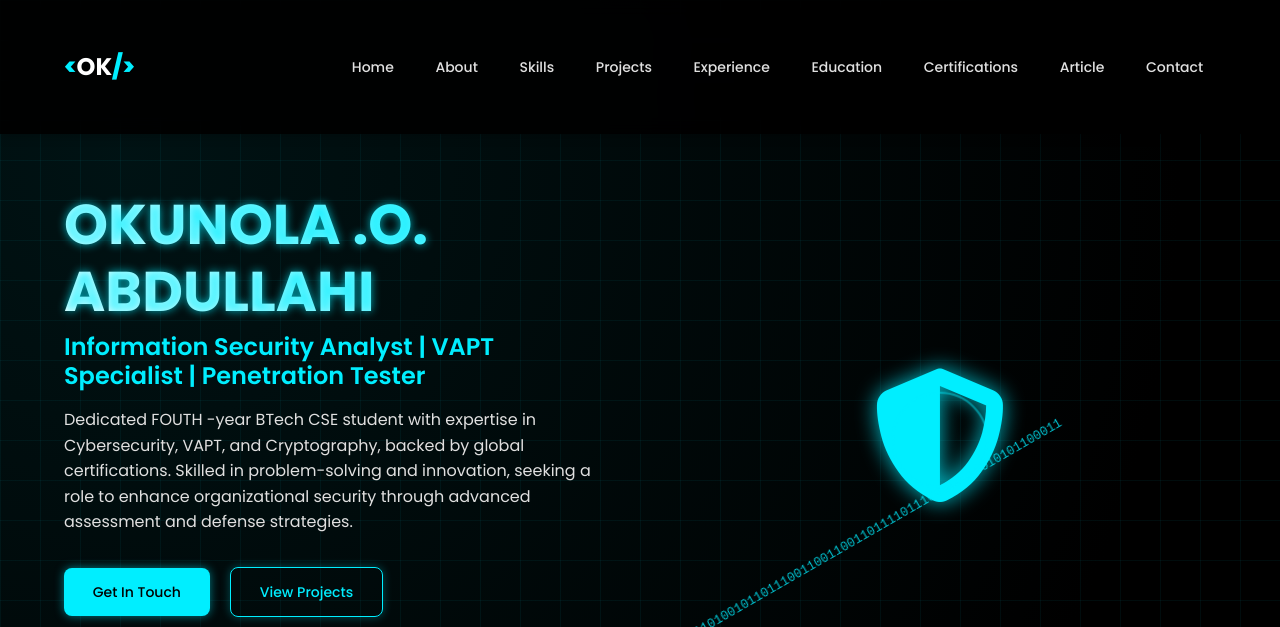
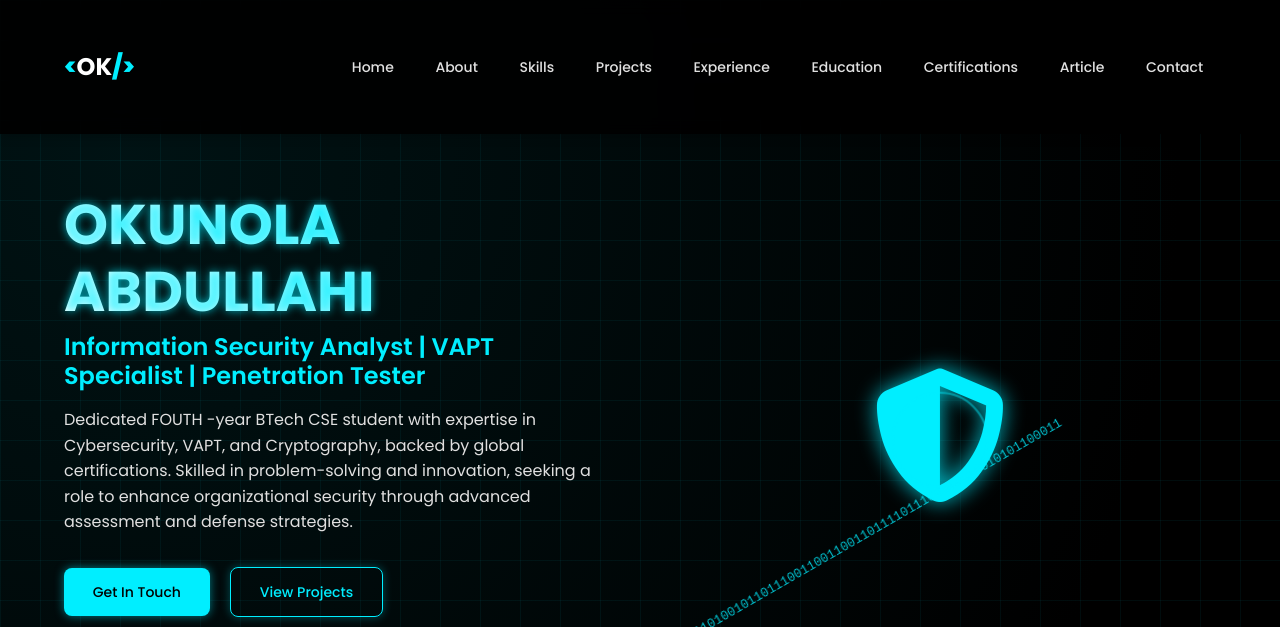
Before and after one commit to Okunolamide/thatcyberbooy, a plain HTML site: page index.html in a window 1280 px wide. Shown: the top 627 px of the page. Drawn offline with Linux system fonts and the light colour scheme.

Commit message:
Update index.html

```diff
--- a/index.html
+++ b/index.html
@@ -41,7 +41,7 @@
         <div class="container">
             <div class="hero-content">
                 <div class="hero-text">
-                    <h1>OKUNOLA .O. ABDULLAHI</h1>
+                    <h1>OKUNOLA ABDULLAHI</h1>
                     <h2>Information Security Analyst | VAPT Specialist | Penetration Tester</h2>
                     <p>Dedicated FOUTH -year BTech CSE student with expertise in Cybersecurity, VAPT, and Cryptography, backed by global certifications. Skilled in problem-solving and innovation, seeking a role to enhance organizational security through advanced assessment and defense strategies.</p>
                     <div class="cta-buttons">
```
